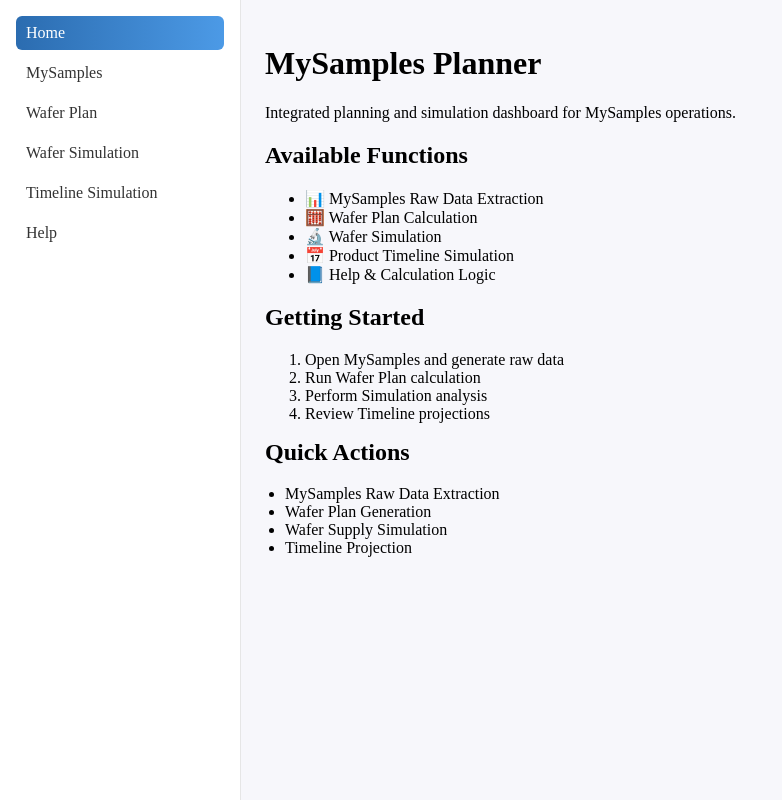
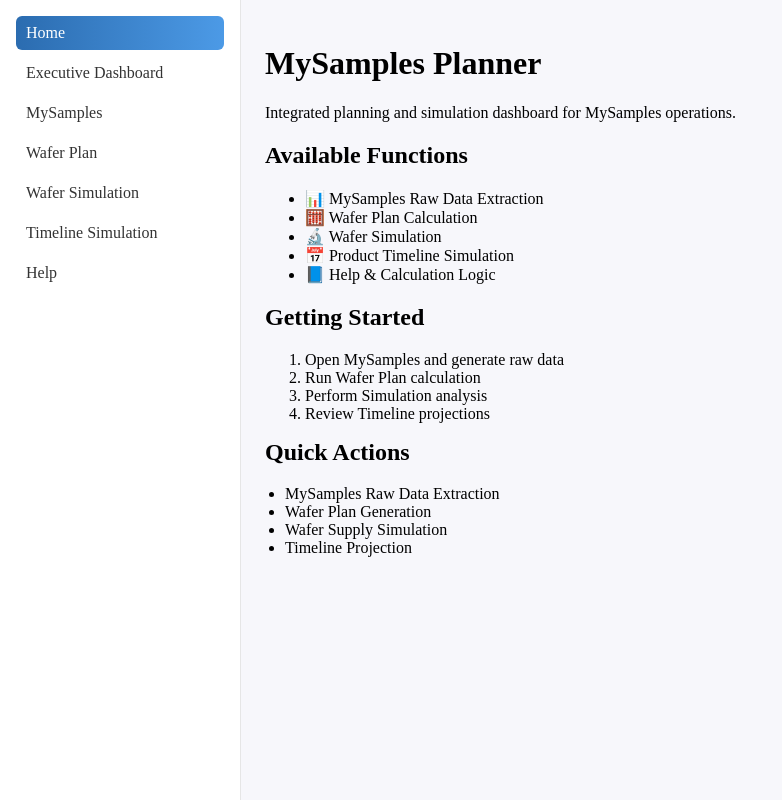
Before and after one commit to chinaloh/mysamples-planner, a React (Vite) app in the folder frontend/: page / in a window 1280 px wide. Shown: the whole page, without its empty margins (0-782 px from the left). Built offline with nearby package versions, Linux system fonts and the light colour scheme.

Commit message:
Update Navigation.tsx

```diff
--- a/frontend/src/components/Navigation.tsx
+++ b/frontend/src/components/Navigation.tsx
@@ -13,6 +13,7 @@ type NavItem = {
 
 const NAV_ITEMS: NavItem[] = [
   { name: "Home", to: "/" },
+  { name: "Executive Dashboard", to: "/executive-dashboard" },
   { name: "MySamples", to: "/mysamples", ariaLabel: "My Samples" },
   { name: "Wafer Plan", to: "/wafer-plan" },
   { name: "Wafer Simulation", to: "/wafer-simulation" },
```
